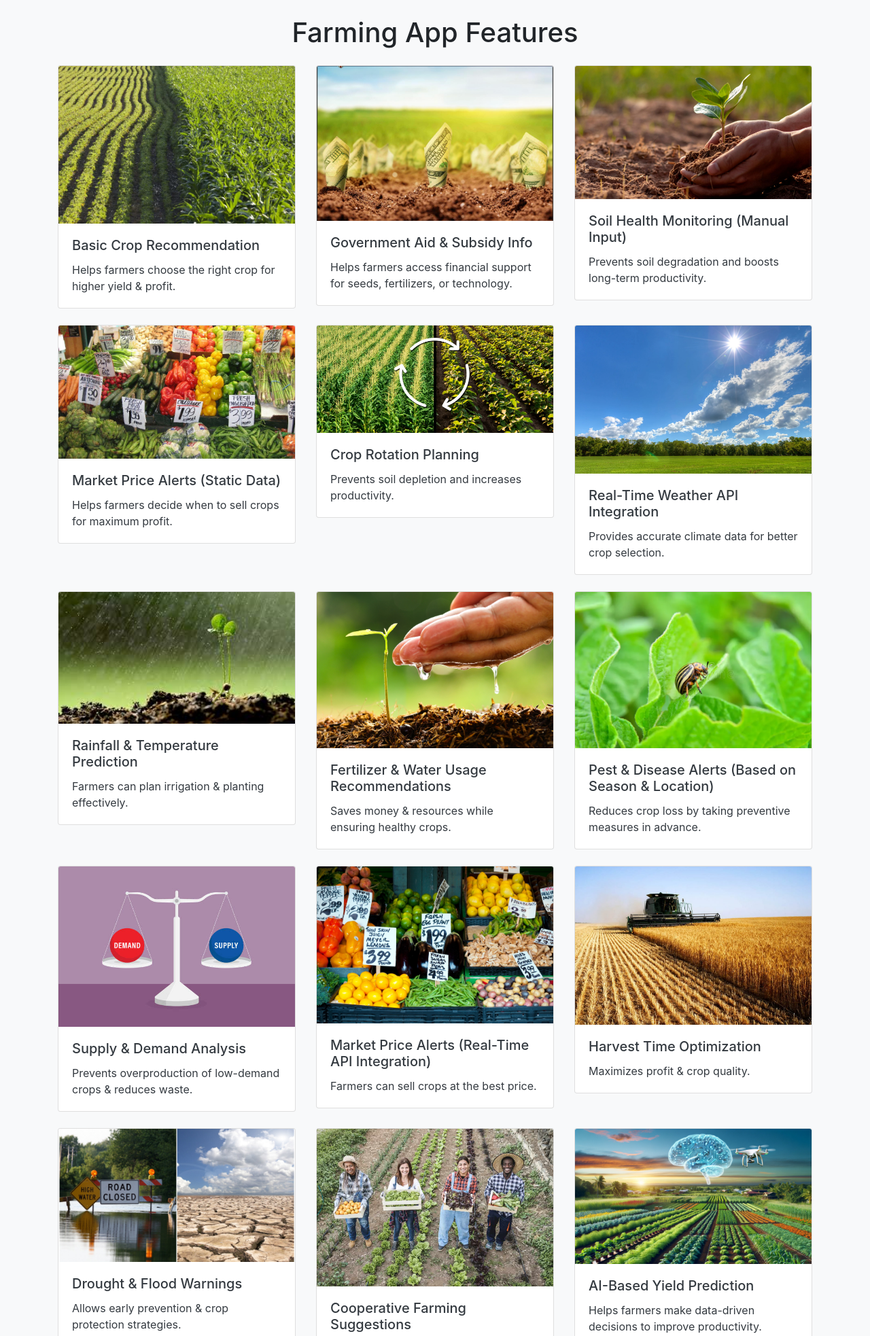
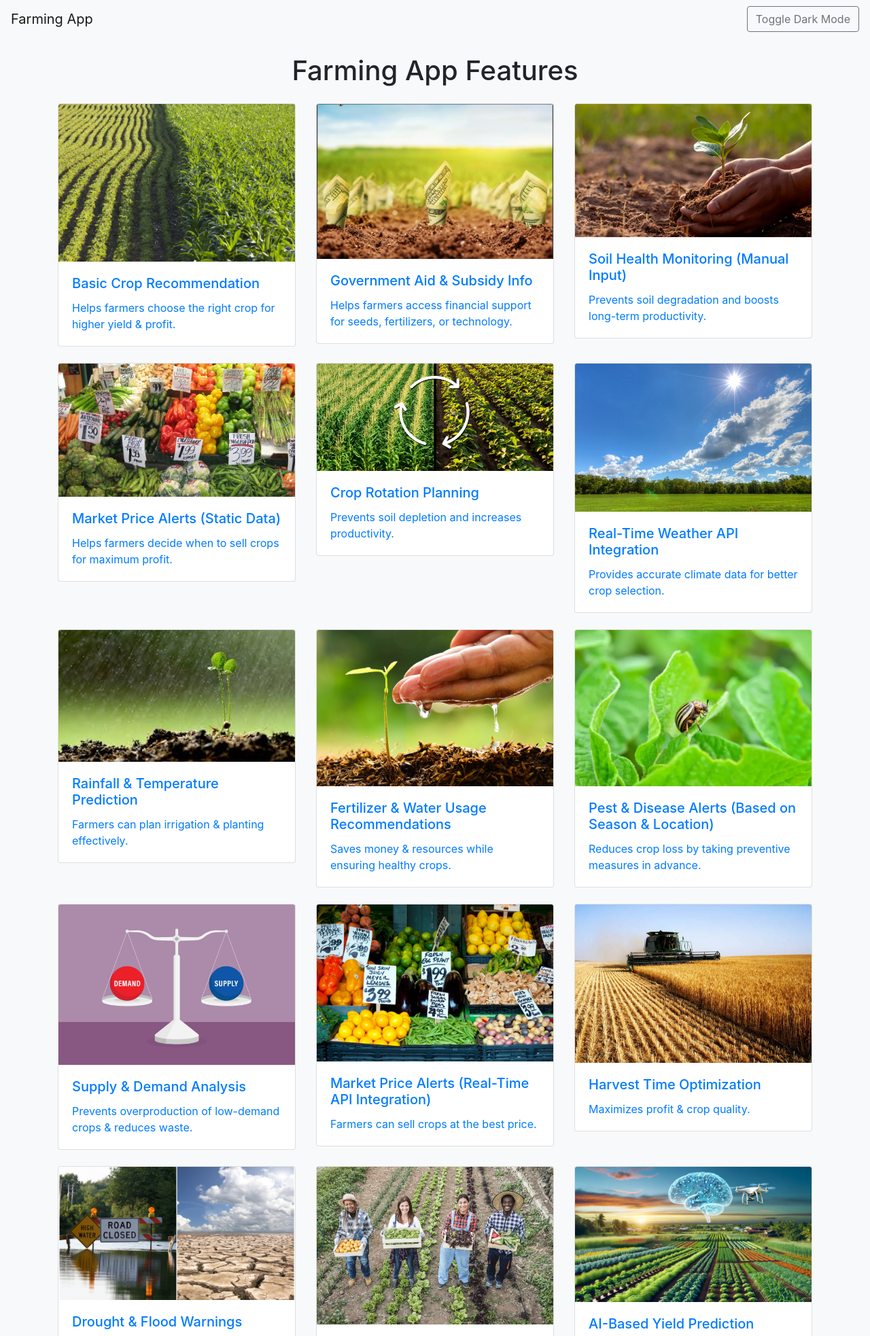
Before and after one commit to Omega-6/farmer, a Flask app: page / in a window 1280 px wide. Shown: the top 1966 px of the page at 68% size. Run offline with Flask 3, Linux system fonts and the light colour scheme; some libraries are stand-ins or nearby versions.

Commit message:
Initial commit image all

```diff
--- a/templates/index.html
+++ b/templates/index.html
@@ -5,13 +5,36 @@
   <title>Farming App Features</title>
   <link rel="stylesheet" href="https://stackpath.bootstrapcdn.com/bootstrap/4.5.2/css/bootstrap.min.css">
   <style>
+    /* Dark Mode Styling */
+    body.bg-light.dark-mode {
+      background-color: #343a40 !important;
+      color: #f8f9fa;
+    }
+    .dark-mode .card {
+      background-color: #495057;
+      color: #f8f9fa;
+    }
+    .navbar.dark-mode {
+      background-color: #212529 !important;
+    }
+    .footer {
+      padding: 20px;
+      text-align: center;
+      background-color: #f1f1f1;
+      margin-top: 20px;
+    }
+    .dark-mode .footer {
+      background-color: #212529;
+      color: #f8f9fa;
+    }
+    /* Card Hover Effect */
     .feature-card {
       transition: transform 0.2s ease;
     }
     .feature-card:hover {
       transform: scale(1.05);
     }
-    /* Limit image sizes across all pages */
+    /* Ensure images are uniformly sized */
     .card-img-top {
       max-height: 300px;
       object-fit: contain;
@@ -20,13 +43,30 @@
   </style>
 </head>
 <body class="bg-light">
+  <!-- Navbar -->
+  <nav class="navbar navbar-expand-lg navbar-light bg-light" id="navbar">
+    <a class="navbar-brand" href="{{ url_for('home') }}">Farming App</a>
+    <button class="navbar-toggler" type="button" data-toggle="collapse" data-target="#navbarNav"
+      aria-controls="navbarNav" aria-expanded="false" aria-label="Toggle navigation">
+      <span class="navbar-toggler-icon"></span>
+    </button>
+    <div class="collapse navbar-collapse" id="navbarNav">
+      <ul class="navbar-nav ml-auto">
+        <li class="nav-item">
+          <button class="btn btn-outline-secondary" id="darkModeToggle">Toggle Dark Mode</button>
+        </li>
+      </ul>
+    </div>
+  </nav>
+
+  <!-- Main Content -->
   <div class="container">
     <h1 class="text-center my-4">Farming App Features</h1>
     <div class="row">
       {% for feature in features %}
       <div class="col-md-4">
         <div class="card feature-card mb-4">
-          <a href="{{ url_for('feature_details', name=feature.name) }}" class="text-decoration-none text-dark">
+          <a href="{{ url_for('feature_details', name=feature.name) }}" class="text-decoration-none">
             <img src="{{ url_for('static', filename='images/' + feature.image) }}" class="card-img-top img-fluid" alt="{{ feature.name }}">
             <div class="card-body">
               <h5 class="card-title">{{ feature.name }}</h5>
@@ -38,7 +78,21 @@
       {% endfor %}
     </div>
   </div>
+
+  <!-- Footer -->
+  <div class="footer">
+    <p>&copy; 2025 Farming App. All rights reserved.</p>
+  </div>
+
+  <!-- Scripts -->
   <script src="https://code.jquery.com/jquery-3.5.1.slim.min.js"></script>
   <script src="https://cdn.jsdelivr.net/npm/bootstrap@4.5.2/dist/js/bootstrap.bundle.min.js"></script>
+  <script>
+    // Dark mode toggle functionality
+    document.getElementById('darkModeToggle').addEventListener('click', function() {
+      document.body.classList.toggle('dark-mode');
+      document.getElementById('navbar').classList.toggle('dark-mode');
+    });
+  </script>
 </body>
 </html>
```
Also changed, not shown: templates/feature.html (+56 -3 lines).
